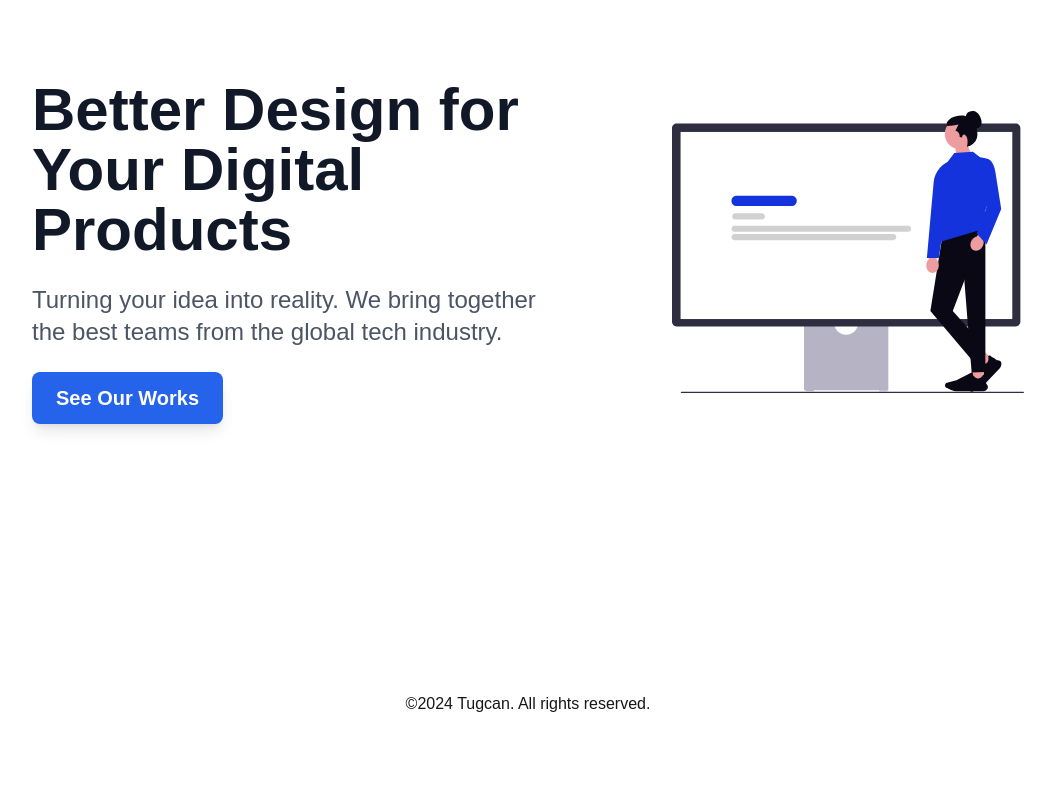
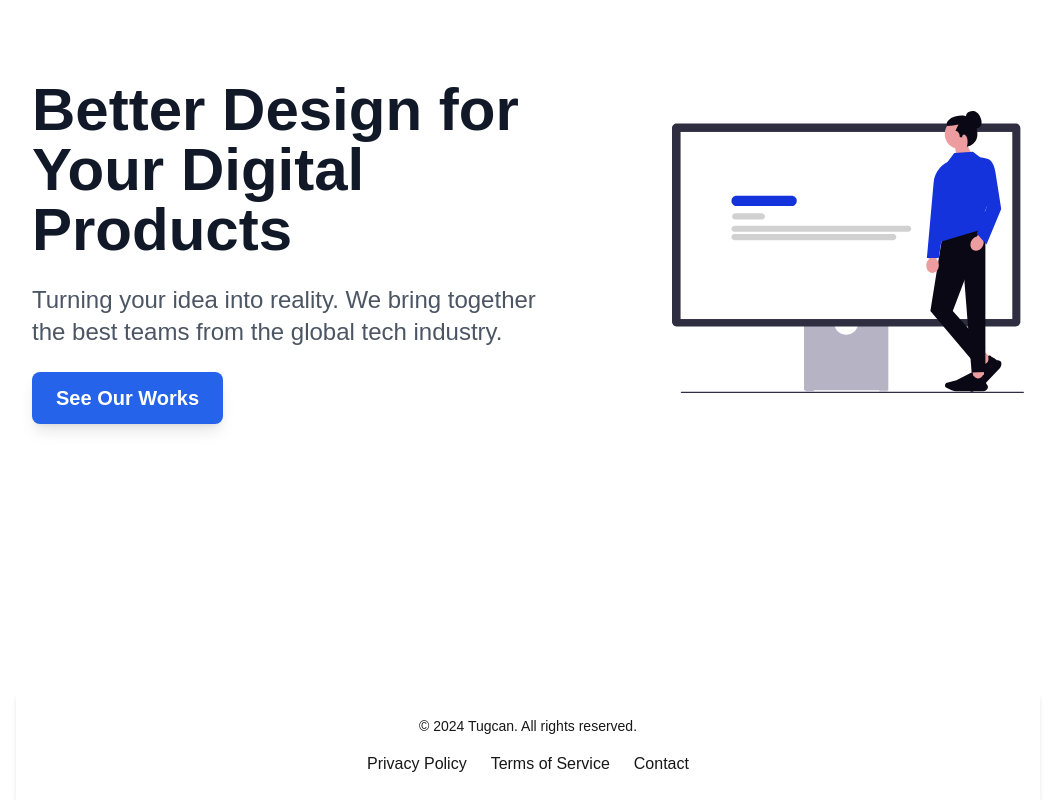
Before and after one commit to tugcan-kartal/Blog, a Next.js app: page / in a window 1280 px wide. Shown: the part 248-1048 px from the top of the page, without its empty margins (112-1164 px from the left). Before the commit the page ends 964 px from the top, so only its background shows below. Built offline with nearby package versions, Linux system fonts and the light colour scheme.

Commit message:
styled footer

```diff
--- a/src/components/footer/Footer.tsx
+++ b/src/components/footer/Footer.tsx
@@ -1,13 +1,21 @@
+import Link from "next/link";
 import React from "react";
 
-const Footer:React.FC=()=>{
-    return(
-        <div className="mt-[5vh]">
-            <div className="text-center">
-                ©2024 Tugcan. All rights reserved.
+const Footer: React.FC = () => {
+    return (
+        <div className="bg-white shadow-md py-6 mt-[5vh]">
+            <div className="container mx-auto text-center">
+                <div className="text-sm mb-4">
+                    <p>© 2024 Tugcan. All rights reserved.</p>
+                </div>
+                <div className="flex justify-center items-center space-x-6">
+                    <Link href="/privacy-policy" className="hover:text-blue-400 transition duration-300">Privacy Policy</Link>
+                    <Link href="/terms-of-service" className="hover:text-blue-400 transition duration-300">Terms of Service</Link>
+                    <Link href="/contact" className="hover:text-blue-400 transition duration-300">Contact</Link>
+                </div>
             </div>
         </div>
-    )
-}
+    );
+};
 
 export default Footer;
```
